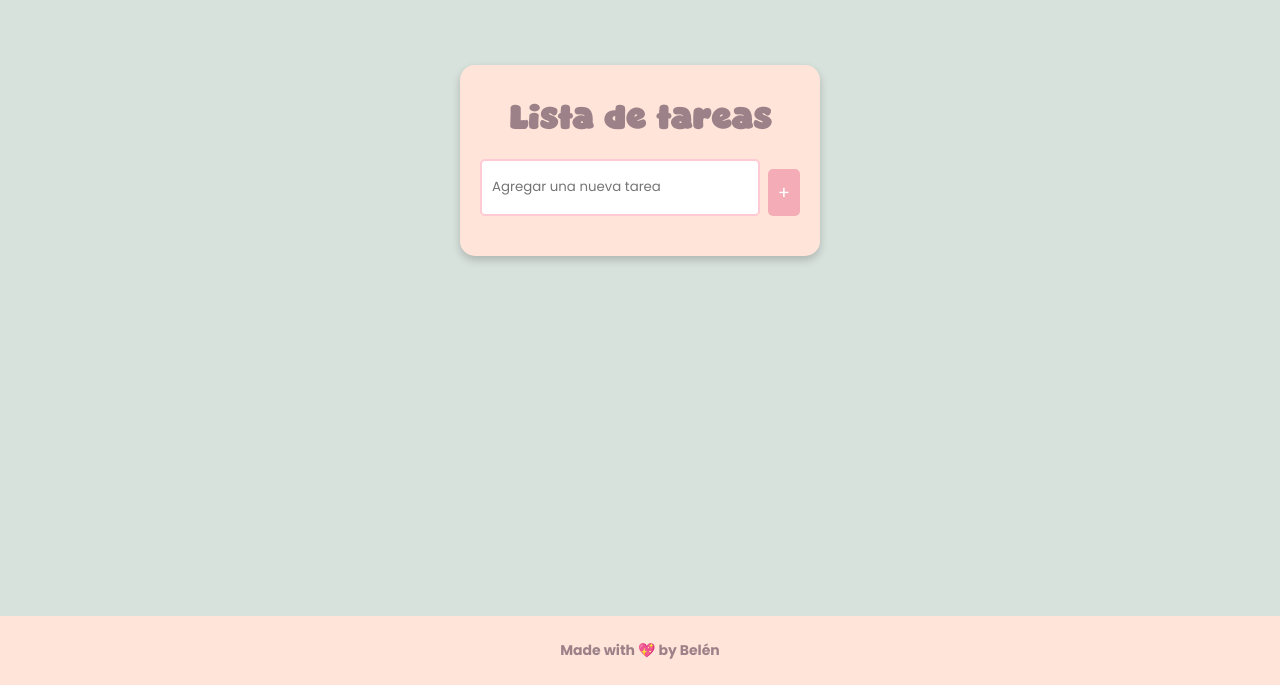
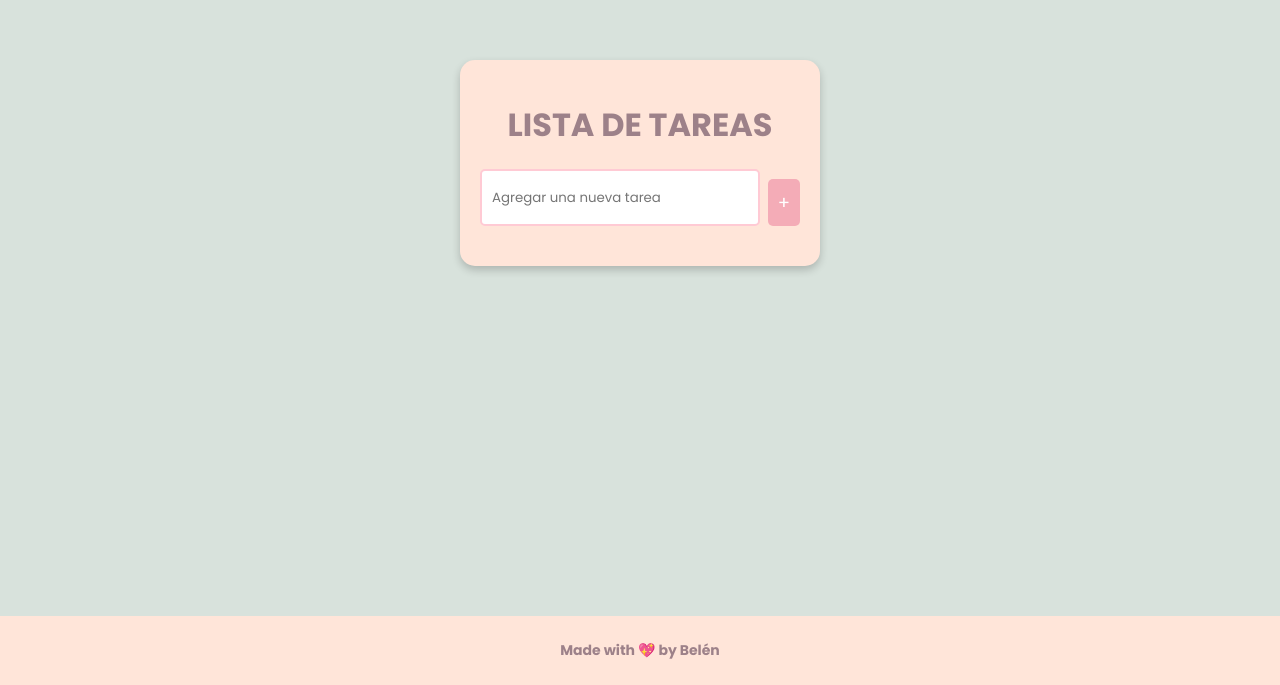
Before and after one commit to beluevoraa/checklist, a plain HTML site: page index.html in a window 1280 px wide. Shown: the part 115-800 px from the top of the page. Drawn offline with Linux system fonts and the light colour scheme.

Commit message:
fix del h1 porq no me gustaba

```diff
--- a/style.css
+++ b/style.css
@@ -1,9 +1,4 @@
-@font-face {
-    font-family: "Straw Milky";
-    src: url("Straw\ Milky.otf") format("opentype");
-    font-weight: normal;
-    font-style: normal;
-}
+
 
 body {
     background-color: #D8E2DC;
@@ -33,8 +28,8 @@ body {
 h1 {
     color: #9D8189;
     margin-bottom: 20px;
-    font-family: Straw Milky;
-    font-size: 28px;
+    font-family: Poppins;
+     text-transform: uppercase;
 }
 
 input {
```
